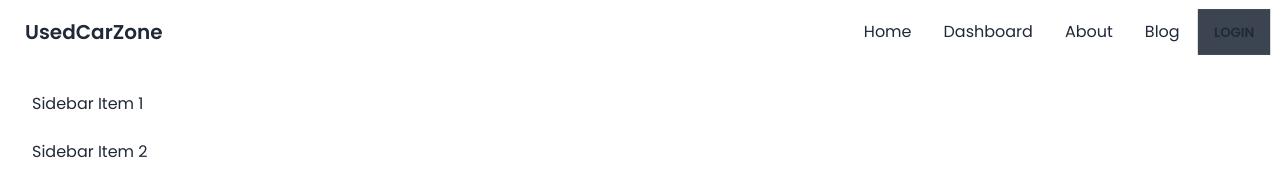
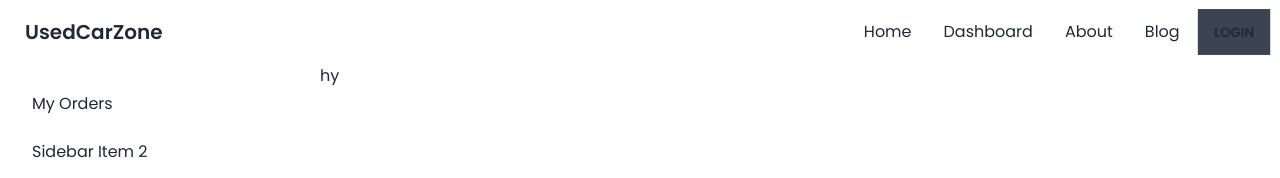
Before and after one commit to Azharul-Raj/used-car-clint, a React (Create React App) app: page /dashboard in a window 1280 px wide. Shown: the top 178 px of the page. Built offline with nearby package versions, Linux system fonts and the light colour scheme; no server answers.

Commit message:
set location in the route

```diff
--- a/src/layouts/DashboardLayout/DashboardLayout.js
+++ b/src/layouts/DashboardLayout/DashboardLayout.js
@@ -1,20 +1,20 @@
 import React from 'react';
-import { Outlet } from 'react-router-dom';
+import { Link, Outlet } from 'react-router-dom';
 
 const DashboardLayout = () => {
     return (
       <div className="drawer drawer-mobile">
       <input id="dashboard-drawer" type="checkbox" className="drawer-toggle" />
-        <div className="drawer-content flex flex-col items-center justify-center">
+        <div className="drawer-content flex flex-col">
           <Outlet/>
-        <label htmlFor="dashboard-drawer" className="btn btn-primary drawer-button lg:hidden">Open drawer</label>
+          <label htmlFor="dashboard-drawer" className="btn btn-primary drawer-button lg:hidden">Open drawer</label>
 
       </div>
       <div className="drawer-side">
         <label htmlFor="dashboard-drawer" className="drawer-overlay"></label>
         <ul className="menu p-4 w-80 bg-base-100 text-base-content">
-          <li><a>Sidebar Item 1</a></li>
-          <li><a>Sidebar Item 2</a></li>
+          <li><Link to='/dashboard'>My Orders</Link></li>
+          <li><Link to='/dashboard/wishlist'>Sidebar Item 2</Link></li>
         </ul>
 
       </div>
--- /dev/null
+++ b/src/pages/Dashboard/MyOrders/MyOrders.jsx
@@ -0,0 +1,11 @@
+import React from 'react';
+
+const MyOrders = () => {
+    return (
+        <div>
+            hy
+        </div>
+    );
+};
+
+export default MyOrders;
--- /dev/null
+++ b/src/pages/Dashboard/MyOrders/Wishlist.jsx
@@ -0,0 +1,11 @@
+import React from 'react';
+
+const Wishlist = () => {
+    return (
+        <div>
+            wish list
+        </div>
+    );
+};
+
+export default Wishlist;
```
Also changed, not shown: src/layouts/route.js (+8 -1 lines).
